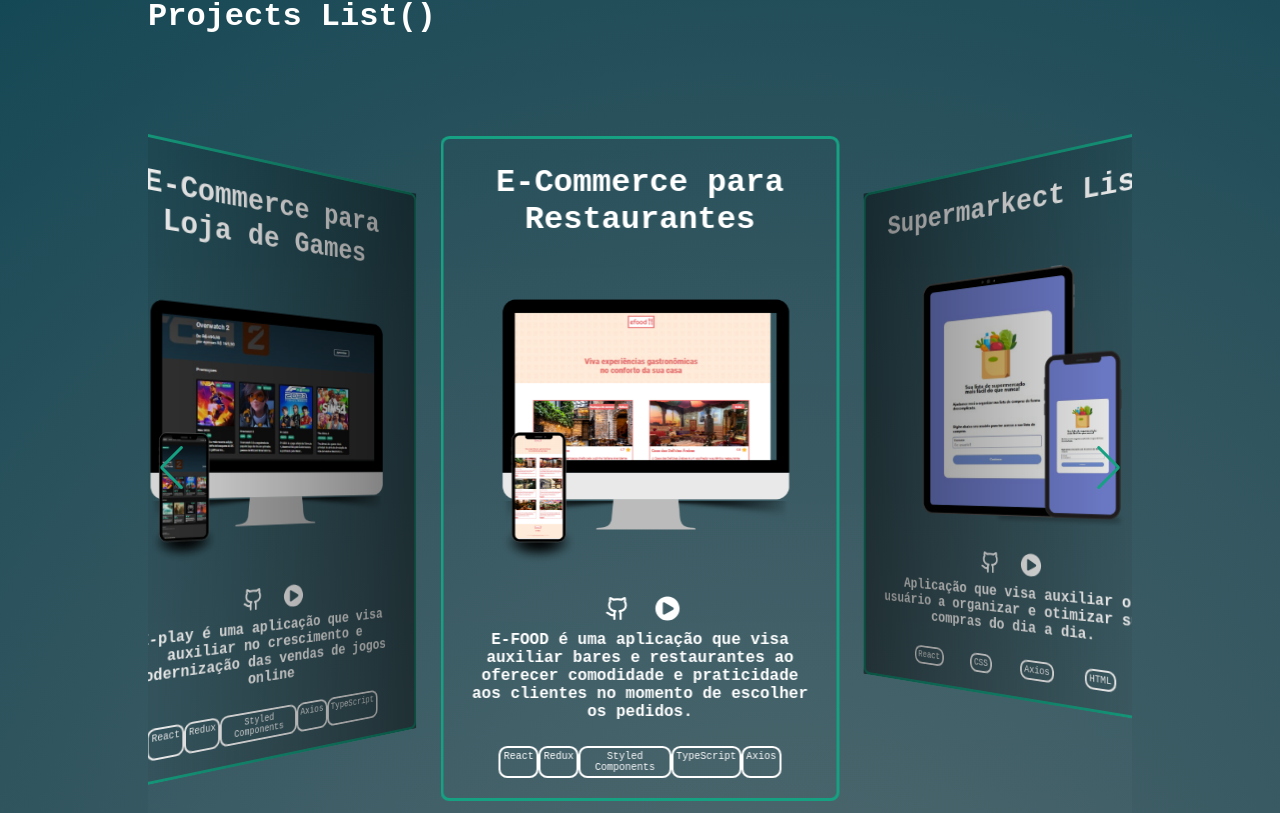
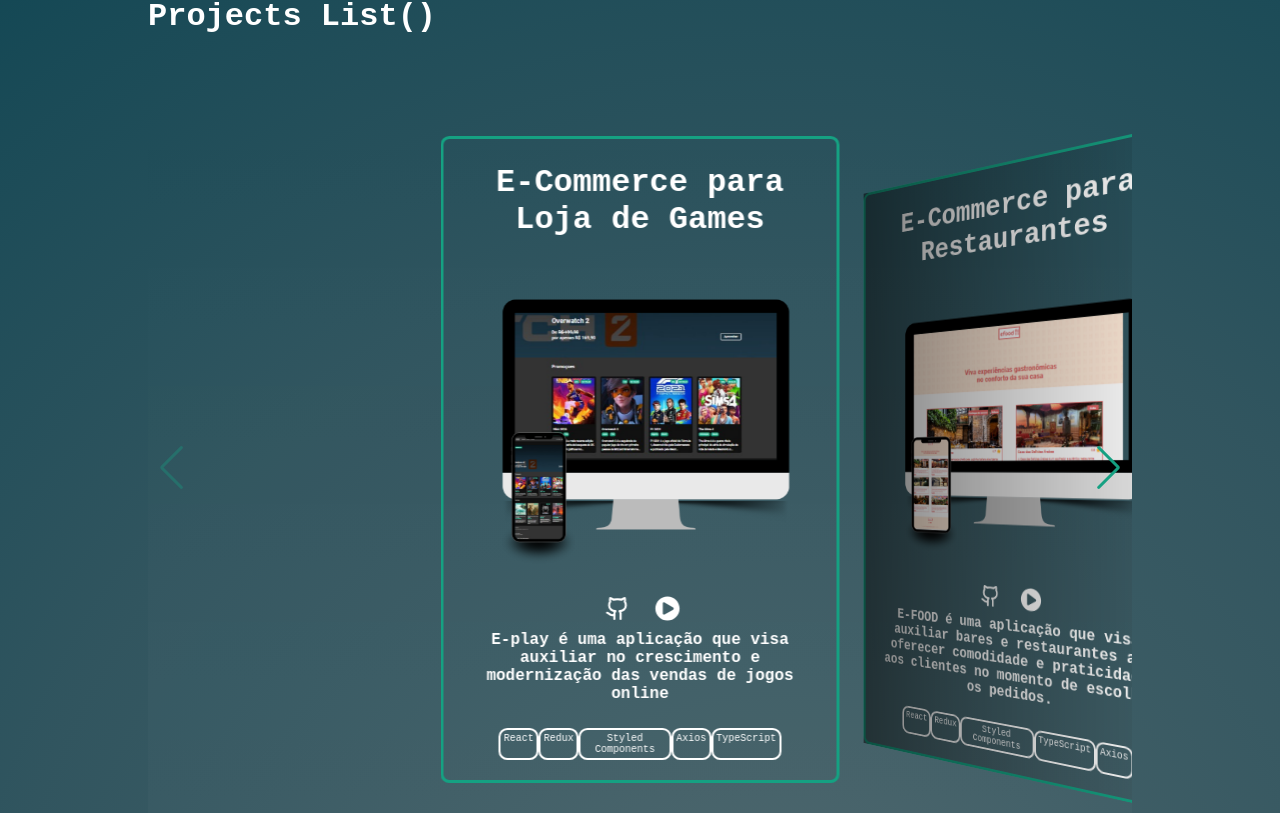
Before and after one commit to NataliaFonseca1/portfolio_2, a React (Vite) app: page / in a window 1280 px wide. Shown: the part 1967-2780 px from the top of the page. Built offline with nearby package versions, Linux system fonts and the light colour scheme; a small style sheet from the web is missing.

Commit message:
projecst data update

```diff
--- a/src/components/Data/ProjectsData.tsx
+++ b/src/components/Data/ProjectsData.tsx
@@ -14,7 +14,7 @@
     description:
       'E-play é uma aplicação que visa auxiliar no crescimento e modernização das vendas de jogos online',
     languages: ['React', 'Redux', 'Styled Components', 'Axios', 'TypeScript'],
-    vercelUrl: 'https://eplay-one.vercel.app/',
+    vercelUrl: 'https://vercel.com/nataliafonseca1/e-play',
     githubUrl: 'https://github.com/NataliaFonseca1/e-play',
     closeButton: ''
   },
@@ -24,7 +24,7 @@
     description:
       'E-FOOD é uma aplicação que visa auxiliar bares e restaurantes ao oferecer comodidade e praticidade aos clientes no momento de escolher os pedidos.',
     languages: ['React', 'Redux', 'Styled Components', 'TypeScript', 'Axios'],
-    vercelUrl: 'https://efood-delta-sable.vercel.app/',
+    vercelUrl: 'https://vercel.com/nataliafonseca1/efood',
     githubUrl: 'https://github.com/NataliaFonseca1/efood',
     closeButton: ''
   },
--- a/src/components/ProjetsList/index.tsx
+++ b/src/components/ProjetsList/index.tsx
@@ -17,7 +17,7 @@
       <h1 id="projects">Projects List()</h1>
       <S.CardContainer>
         <Swiper
-          initialSlide={1}
+          initialSlide={0}
           effect={'coverflow'}
           grabCursor={true}
           centeredSlides={true}
```
